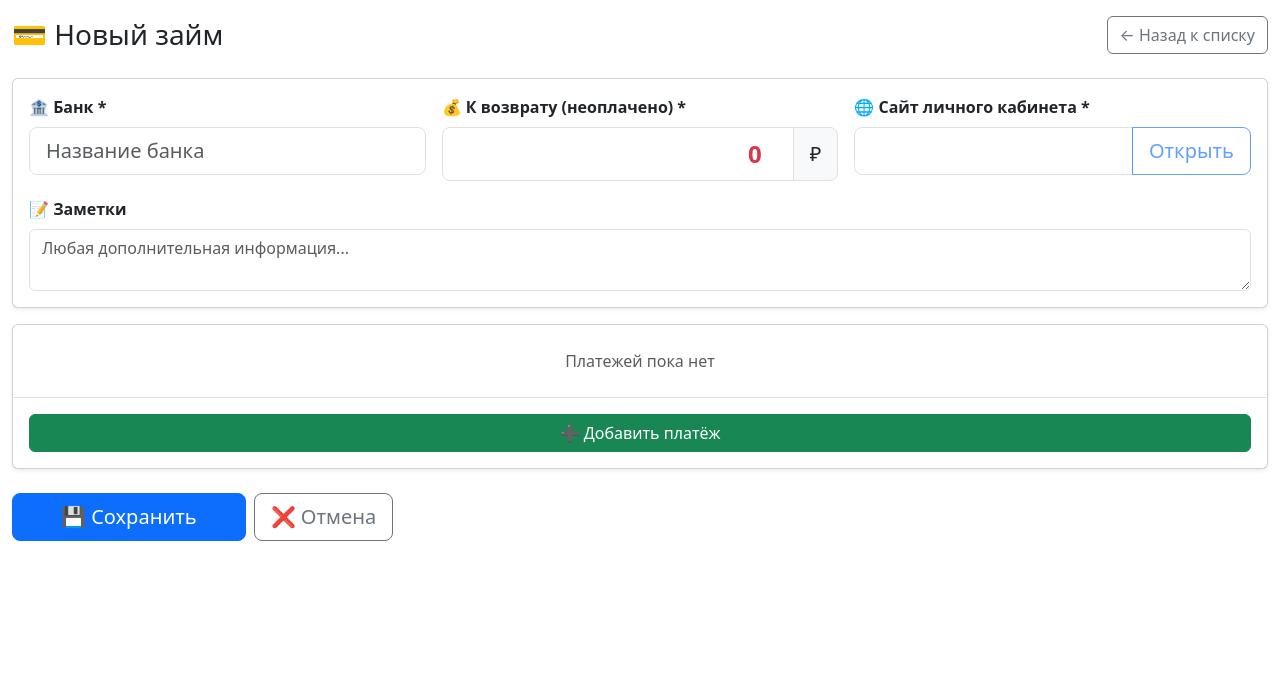
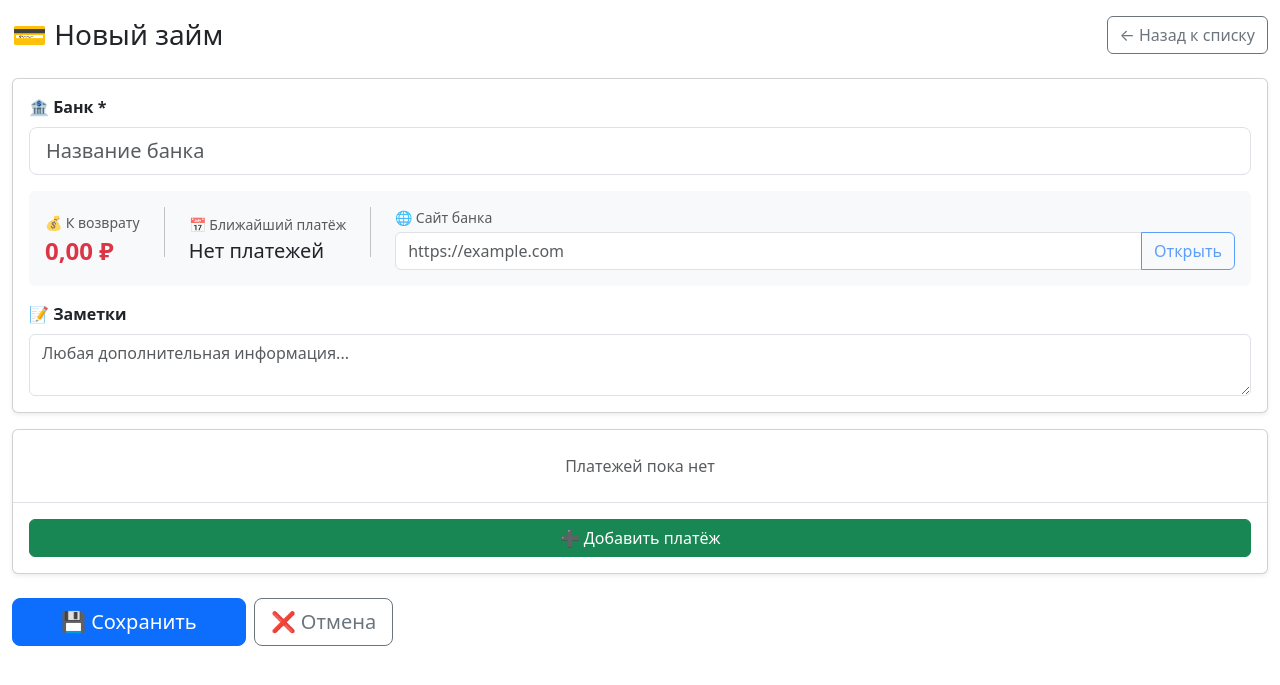
Before and after one commit to Valstan/mikrokredit, a Flask app: page /loan/new/v2 in a window 1280 px wide. Shown: the part 56-741 px from the top of the page. Run offline with Flask 3, Linux system fonts and the light colour scheme; the visitor is signed in with stand-in values (Sample User, id 1); parts of the project's set-up code (start-up, migrations or seed data) failed here and were passed over; some libraries are stand-ins or nearby versions.

Commit message:
🎨 Улучшен интерфейс редактирования займа: сумма как label + читаемая дата платежа

```diff
--- a/web/templates/loan_edit_v2.html
+++ b/web/templates/loan_edit_v2.html
@@ -27,33 +27,50 @@
                 <div class="row g-3">
 
                     <!-- Название банка -->
-                    <div class="col-md-4">
+                    <div class="col-md-12">
                         <label class="form-label fw-bold">🏦 Банк *</label>
                         <input type="text" x-model="loan.org_name" class="form-control form-control-lg"
                                required placeholder="Название банка">
                     </div>
 
+                    <!-- Информационная строка: Сумма + Дата + Ссылка -->
+                    <div class="col-md-12">
+                        <div class="d-flex align-items-center gap-4 p-3 bg-light rounded">
                             <!-- Сумма к возврату -->
-                    <div class="col-md-4">
-                        <label class="form-label fw-bold">💰 К возврату (неоплачено) *</label>
-                        <div class="input-group input-group-lg">
-                            <input type="number" step="0.01" x-model.number="unpaidAmount"
-                                   class="form-control text-end fw-bold text-danger"
-                                   readonly style="font-size: 1.5rem;">
-                            <span class="input-group-text">₽</span>
-                        </div>
+                            <div>
+                                <small class="text-muted d-block mb-1">💰 К возврату</small>
+                                <h4 class="mb-0 text-danger fw-bold">
+                                    <span x-text="formatMoney(unpaidAmount)"></span> ₽
+                                </h4>
                             </div>
 
+                            <!-- Разделитель -->
+                            <div class="vr" style="height: 50px;"></div>
+
+                            <!-- Ближайшая дата платежа -->
+                            <div>
+                                <small class="text-muted d-block mb-1">📅 Ближайший платёж</small>
+                                <h5 class="mb-0" :class="getNextPaymentDateClass()">
+                                    <span x-text="getNextPaymentDateFormatted()"></span>
+                                </h5>
+                            </div>
+
+                            <!-- Разделитель -->
+                            <div class="vr" style="height: 50px;"></div>
+
                             <!-- Ссылка на сайт -->
-                    <div class="col-md-4">
-                        <label class="form-label fw-bold">🌐 Сайт личного кабинета *</label>
-                        <div class="input-group input-group-lg">
-                            <input type="text" x-model="loan.website" class="form-control" required>
+                            <div class="flex-grow-1">
+                                <small class="text-muted d-block mb-1">🌐 Сайт банка</small>
+                                <div class="input-group">
+                                    <input type="text" x-model="loan.website" class="form-control"
+                                           required placeholder="https://example.com">
                                     <button type="button" class="btn btn-outline-primary"
                                             @click="window.open(loan.website, '_blank')"
                                             :disabled="!loan.website">
                                         Открыть
                                     </button>
+                                </div>
+                            </div>
                         </div>
                     </div>
 
@@ -317,6 +334,47 @@ function loanEditor() {
             });
         },
 
+        getNextPaymentDate() {
+            // Находим ближайший неоплаченный платёж
+            const unpaid = this.installments.filter(inst => !inst.paid && inst.due_date);
+            if (unpaid.length === 0) return null;
+
+            unpaid.sort((a, b) => new Date(a.due_date) - new Date(b.due_date));
+            return unpaid[0].due_date;
+        },
+
+        getNextPaymentDateFormatted() {
+            const nextDate = this.getNextPaymentDate();
+            if (!nextDate) return 'Нет платежей';
+
+            const date = new Date(nextDate + 'T00:00:00'); // Добавляем время чтобы избежать проблем с timezone
+            const months = [
+                'января', 'февраля', 'марта', 'апреля', 'мая', 'июня',
+                'июля', 'августа', 'сентября', 'октября', 'ноября', 'декабря'
+            ];
+
+            const day = date.getDate();
+            const month = months[date.getMonth()];
+            const year = date.getFullYear();
+
+            return `${day} ${month} ${year}`;
+        },
+
+        getNextPaymentDateClass() {
+            const nextDate = this.getNextPaymentDate();
+            if (!nextDate) return '';
+
+            const today = new Date();
+            today.setHours(0, 0, 0, 0);
+            const dueDate = new Date(nextDate + 'T00:00:00');
+            const daysLeft = Math.floor((dueDate - today) / (1000 * 60 * 60 * 24));
+
+            if (daysLeft < 0) return 'text-danger fw-bold'; // Просрочено
+            if (daysLeft <= 2) return 'text-danger fw-bold'; // Горящий
+            if (daysLeft <= 5) return 'text-warning fw-bold'; // Скоро
+            return 'text-success'; // Норма
+        },
+
         async saveLoan() {
             // Валидация
             if (!this.loan.org_name || !this.loan.website) {
```
Lines whose indentation alone changed are shown as unchanged.
